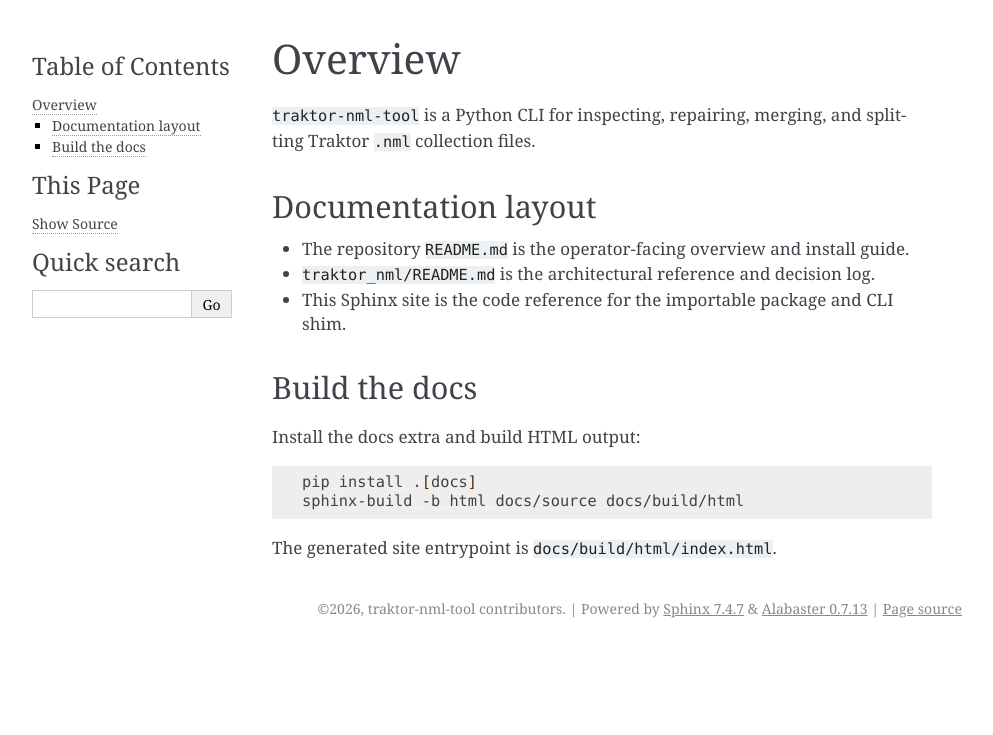
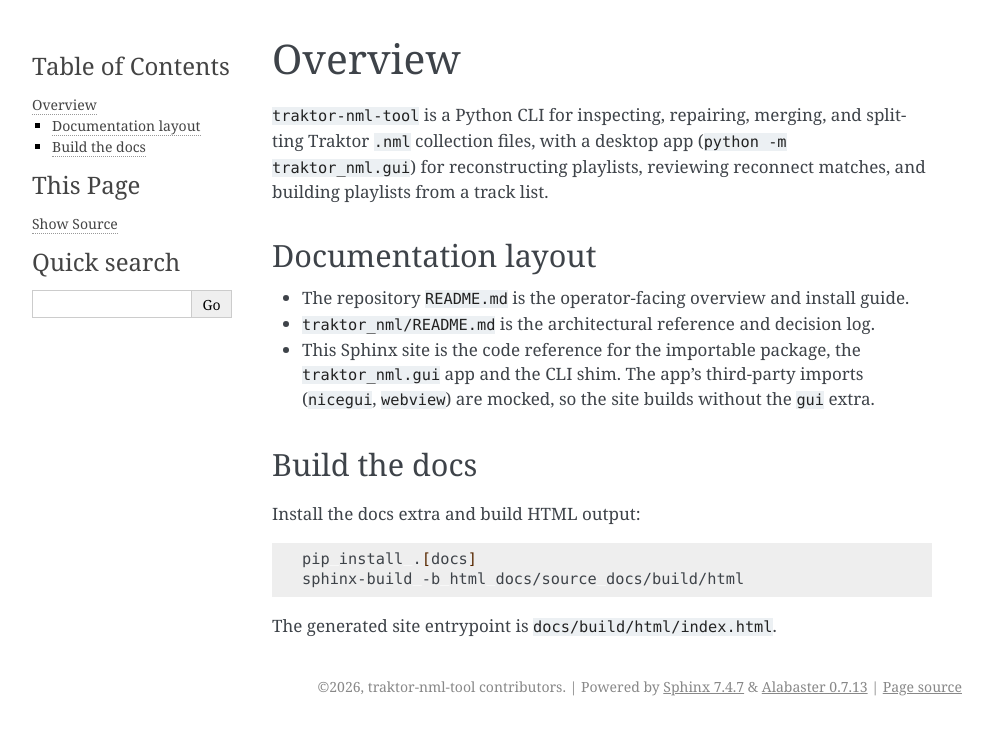
Before and after one commit to MarcusMorrisey/traktor-nml-tool, a Sphinx documentation site: the page built from docs/source/overview.rst, in a window 1280 px wide. Shown: the top 735 px of the page, without its empty margins (148-1141 px from the left). Built offline with Sphinx 7.4.7, drawn with Linux system fonts in a browser that asks for light colours; pages that are not in the unit, such as notebooks, are missing from menus.

Commit message:
Let the Sphinx build import the GUI modules, and say the app exists
webview was not mocked, so traktor_nml.gui.app and file_picker failed to
import and had no API pages. Mock it, and describe the desktop app in the
overview.

Co-Authored-By: Claude Sonnet 5.5 <noreply@anthropic.com>

```diff
--- a/docs/source/conf.py
+++ b/docs/source/conf.py
@@ -21,7 +21,7 @@ autosummary_generate = True
 autodoc_member_order = "bysource"
 autodoc_typehints = "description"
 autodoc_preserve_defaults = True
-autodoc_mock_imports = ["acoustid", "mutagen", "nicegui"]
+autodoc_mock_imports = ["acoustid", "mutagen", "nicegui", "webview"]
 
 ROOT = Path(__file__).resolve().parents[2]
 PACKAGE_DIR = ROOT / "traktor_nml"
--- a/docs/source/overview.rst
+++ b/docs/source/overview.rst
@@ -2,14 +2,19 @@ Overview
 ========
 
 ``traktor-nml-tool`` is a Python CLI for inspecting, repairing, merging, and
-splitting Traktor ``.nml`` collection files.
+splitting Traktor ``.nml`` collection files, with a desktop app
+(``python -m traktor_nml.gui``) for reconstructing playlists, reviewing
+reconnect matches, and building playlists from a track list.
 
 Documentation layout
 --------------------
 
 - The repository ``README.md`` is the operator-facing overview and install guide.
 - ``traktor_nml/README.md`` is the architectural reference and decision log.
-- This Sphinx site is the code reference for the importable package and CLI shim.
+- This Sphinx site is the code reference for the importable package, the
+  ``traktor_nml.gui`` app and the CLI shim. The app's third-party imports
+  (``nicegui``, ``webview``) are mocked, so the site builds without the ``gui``
+  extra.
 
 Build the docs
 --------------
```
Also changed, not shown: docs/source/CLAUDE.md (+1 -1 lines).
